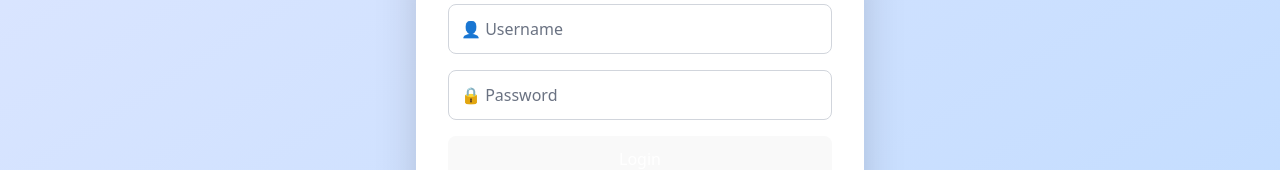
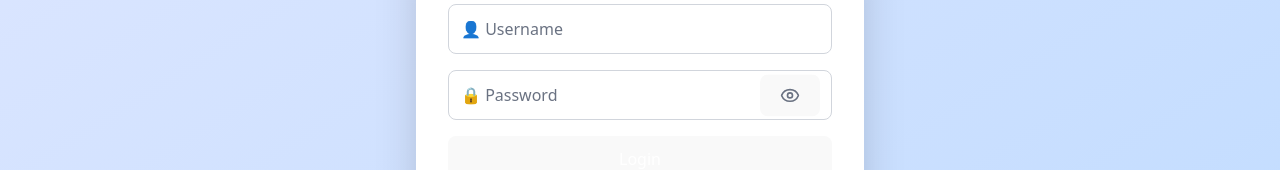
Before and after one commit to ManojKumar184/chatterbox, a React (Vite) app in the folder frontend/: page /login in a window 1280 px wide. Shown: the part 319-489 px from the top of the page. Built offline with nearby package versions, Linux system fonts and the light colour scheme; no server answers.

Commit message:
added visible assword button

```diff
--- a/frontend/src/pages/Login.jsx
+++ b/frontend/src/pages/Login.jsx
@@ -2,17 +2,22 @@ import { useState } from "react";
 import axios from "axios";
 import { useNavigate, Link } from "react-router-dom";
 import { useAuth } from "../context/AuthContext.jsx";
+import { Eye, EyeOff } from "lucide-react";
 
 export default function Login() {
   const navigate = useNavigate();
   const { login } = useAuth();
   const [data, setData] = useState({ username: "", password: "" });
   const [error, setError] = useState("");
+  const [showPassword, setShowPassword] = useState(false);
 
   const handleSubmit = async (e) => {
     e.preventDefault();
     try {
-      const res = await axios.post("https://chatterbox-9tlu.onrender.com/api/auth/login", data);
+      const res = await axios.post(
+        "https://chatterbox-9tlu.onrender.com/api/auth/login",
+        data
+      );
       login(res.data, res.data.token); // ✅ pass res.data as user
       navigate("/");
     } catch (err) {
@@ -35,19 +40,32 @@ export default function Login() {
             className="w-full border border-gray-300 p-3 rounded-lg focus:ring-2 focus:ring-indigo-400 outline-none text-gray-800 placeholder-gray-500"
             required
           />
+
+          {/* Password with toggle */}
+          <div className="relative">
             <input
-            type="password"
+              type={showPassword ? "text" : "password"}
               placeholder="🔒 Password"
               value={data.password}
               onChange={(e) => setData({ ...data, password: e.target.value })}
               className="w-full border border-gray-300 p-3 rounded-lg focus:ring-2 focus:ring-indigo-400 outline-none text-gray-800 placeholder-gray-500"
               required
             />
+            <button
+              type="button"
+              onClick={() => setShowPassword((prev) => !prev)}
+              className="absolute right-3 top-1/2 -translate-y-1/2 text-gray-500"
+            >
+              {showPassword ? <EyeOff size={20} /> : <Eye size={20} />}
+            </button>
+          </div>
+
           <button className="w-full bg-indigo-600 text-white p-3 rounded-lg hover:bg-indigo-700 transition">
             Login
           </button>
           {error && <p className="text-red-500 text-sm text-center">{error}</p>}
         </form>
+
         <p className="text-center text-sm mt-4">
           Don’t have an account?{" "}
           <Link to="/register" className="text-indigo-600 font-semibold hover:underline">
--- a/frontend/src/pages/Register.jsx
+++ b/frontend/src/pages/Register.jsx
@@ -2,25 +2,46 @@ import { useState } from "react";
 import axios from "axios";
 import { useNavigate, Link } from "react-router-dom";
 import { useAuth } from "../context/AuthContext.jsx";
+import { Eye, EyeOff } from "lucide-react";
 
 export default function Register() {
   const navigate = useNavigate();
   const { login } = useAuth();
   const [data, setData] = useState({ username: "", password: "", confirmPassword: "" });
   const [error, setError] = useState("");
+  const [showPassword, setShowPassword] = useState(false);
 
   const handleSubmit = async (e) => {
     e.preventDefault();
+    setError("");
+
+    // Username validation: only letters, numbers, underscores
+    const usernameRegex = /^[a-zA-Z0-9_]+$/;
+    if (!usernameRegex.test(data.username)) {
+      setError("Username can only contain letters, numbers, and underscores.");
+      return;
+    }
+
+    // Password length validation
+    if (data.password.length < 6 || data.password.length > 20) {
+      setError("Password must be between 6 and 20 characters.");
+      return;
+    }
+
     if (data.password !== data.confirmPassword) {
       setError("Passwords do not match.");
       return;
     }
+
     try {
-      const res = await axios.post("https://chatterbox-9tlu.onrender.com/api/auth/register", {
+      const res = await axios.post(
+        "https://chatterbox-9tlu.onrender.com/api/auth/register",
+        {
           username: data.username,
           password: data.password,
-      });
-      login(res.data, res.data.token); // ✅ pass res.data as user
+        }
+      );
+      login(res.data, res.data.token);
       navigate("/");
     } catch (err) {
       setError(err.response?.data?.message || "Username already exists.");
@@ -42,14 +63,26 @@ export default function Register() {
             className="w-full border border-gray-300 p-3 rounded-lg focus:ring-2 focus:ring-indigo-400 outline-none text-gray-800 placeholder-gray-500"
             required
           />
+
+          {/* Password input with toggle */}
+          <div className="relative">
             <input
-            type="password"
+              type={showPassword ? "text" : "password"}
               placeholder="🔒 Create password"
               value={data.password}
               onChange={(e) => setData({ ...data, password: e.target.value })}
               className="w-full border border-gray-300 p-3 rounded-lg focus:ring-2 focus:ring-indigo-400 outline-none text-gray-800 placeholder-gray-500"
               required
             />
+            <button
+              type="button"
+              onClick={() => setShowPassword((prev) => !prev)}
+              className="absolute right-3 top-1/2 -translate-y-1/2 text-gray-500"
+            >
+              {showPassword ? <EyeOff size={20} /> : <Eye size={20} />}
+            </button>
+          </div>
+
           <input
             type="password"
             placeholder="🔒 Confirm password"
@@ -58,11 +91,13 @@ export default function Register() {
             className="w-full border border-gray-300 p-3 rounded-lg focus:ring-2 focus:ring-indigo-400 outline-none text-gray-800 placeholder-gray-500"
             required
           />
+
           <button className="w-full bg-indigo-600 text-white p-3 rounded-lg hover:bg-indigo-700 transition">
             Sign Up
           </button>
           {error && <p className="text-red-500 text-sm text-center">{error}</p>}
         </form>
+
         <p className="text-center text-sm mt-4">
           Already have an account?{" "}
           <Link to="/login" className="text-indigo-600 font-semibold hover:underline">
```
Lines whose indentation alone changed are shown as unchanged.
